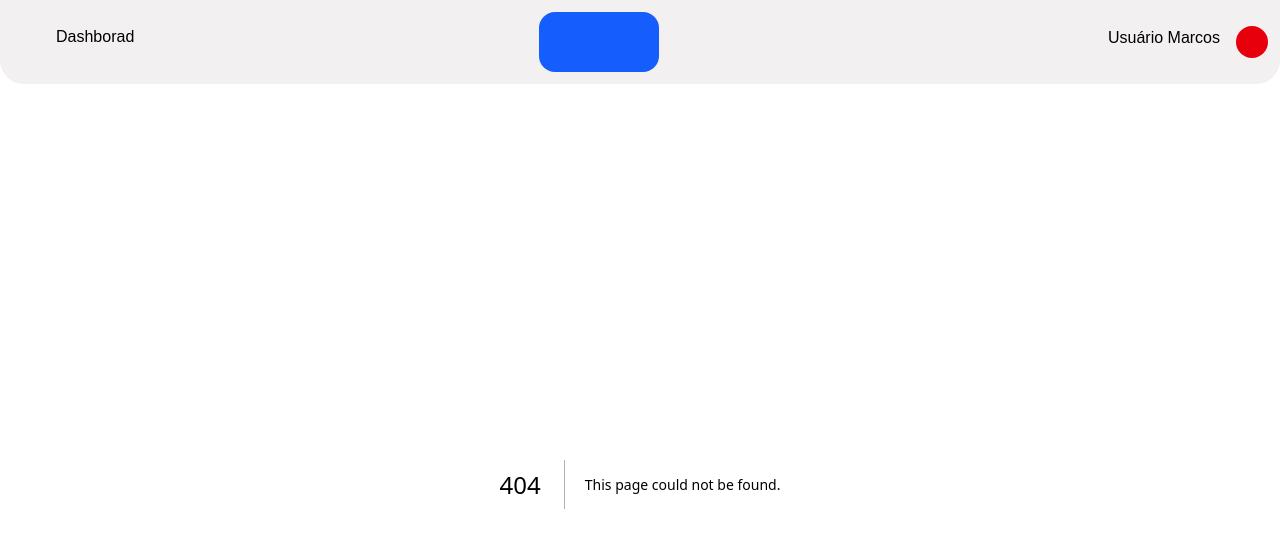
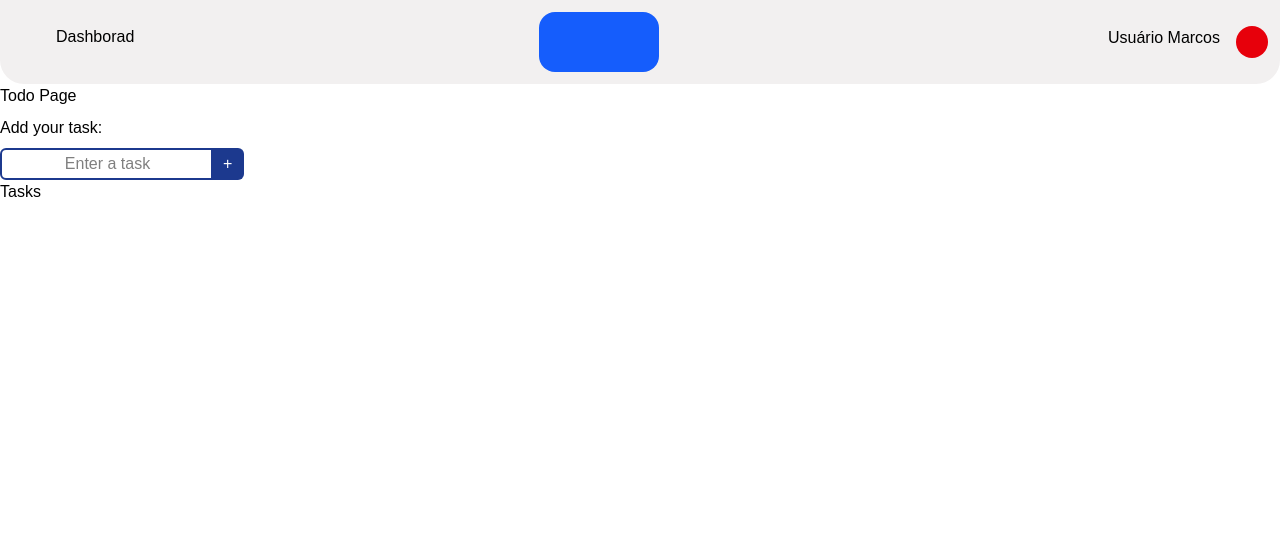
Before and after one commit to BlackCrown/timy, a Next.js app: page /todo in a window 1280 px wide. Before the commit this address had no page. Shown: the top 548 px of the page. Built offline with nearby package versions, Linux system fonts and the light colour scheme; some icons are missing.

Commit message:
starting creation of todoList

```diff
--- /dev/null
+++ b/src/app/todo/page.tsx
@@ -0,0 +1,40 @@
+"use client";
+// This is a client component
+import React from 'react';
+// import TodoInput from '@/utils/input';
+
+export default function Todo() {
+  const [todos, setTodos] = React.useState<string[]>([]);
+  const [value, setValue] = React.useState<string>("");
+
+  function addTask(event: React.FormEvent) {
+    event.preventDefault();
+    if (value.trim() === "") return;
+    setTodos((prev) => [...prev, value]);
+    setValue("");
+  };
+
+  return (
+    <div>
+      <h1>Todo Page</h1>
+      <div>
+        <form onSubmit={(e) => {
+          e.preventDefault();}}>
+          <label className='block my-2' htmlFor="task">Add your task: </label>
+          <input id="task" type="text" onChange={(e) =>(
+            setValue(e.target.value)
+          )} value={value} className="inline-block p-0.5 text-center rounded-l-md border-2 border-blue-900 focus:border-2 focus:rouded-none " placeholder="Enter a task" />
+          <button type='submit' onClick={addTask} className="bg-blue-900 text-white py-1 -ml-1 px-3 rounded-r-md cursor-pointer">+</button>
+        </form>
+      </div>
+      <div>
+        <h1>Tasks</h1>
+        <ul>
+          {todos.map((task, index) => (
+            <li key={index}>{task}</li>
+          ))}
+        </ul>
+      </div>
+    </div>
+  );
+};
--- a/src/components/HomePanel/page.tsx
+++ b/src/components/HomePanel/page.tsx
@@ -3,7 +3,6 @@ import React from 'react'
 import Card from './card'
 
 export default function HomePanel() {
-  console.log(typeof(Play));
 
   return (
     <div className='p-8 bg-gray-400 rounded-t-3xl h-[100%]'>
--- /dev/null
+++ b/src/utils/input.tsx
@@ -0,0 +1,16 @@
+import React from "react";
+
+interface iInputProps {
+  label: string;
+  inputType: string;
+  value?: string;
+}
+
+export default function TodoInput(props: iInputProps){
+return (
+  <div>
+    <label className="font-bold text-lg text-center" htmlFor={props.label}>{props.label}</label>
+    <input className="block p-.5 text-center rounded-md border-2 border-blue-900" id={props.label} type={props.inputType} value={props.value} />
+  </div>
+)
+}
```
